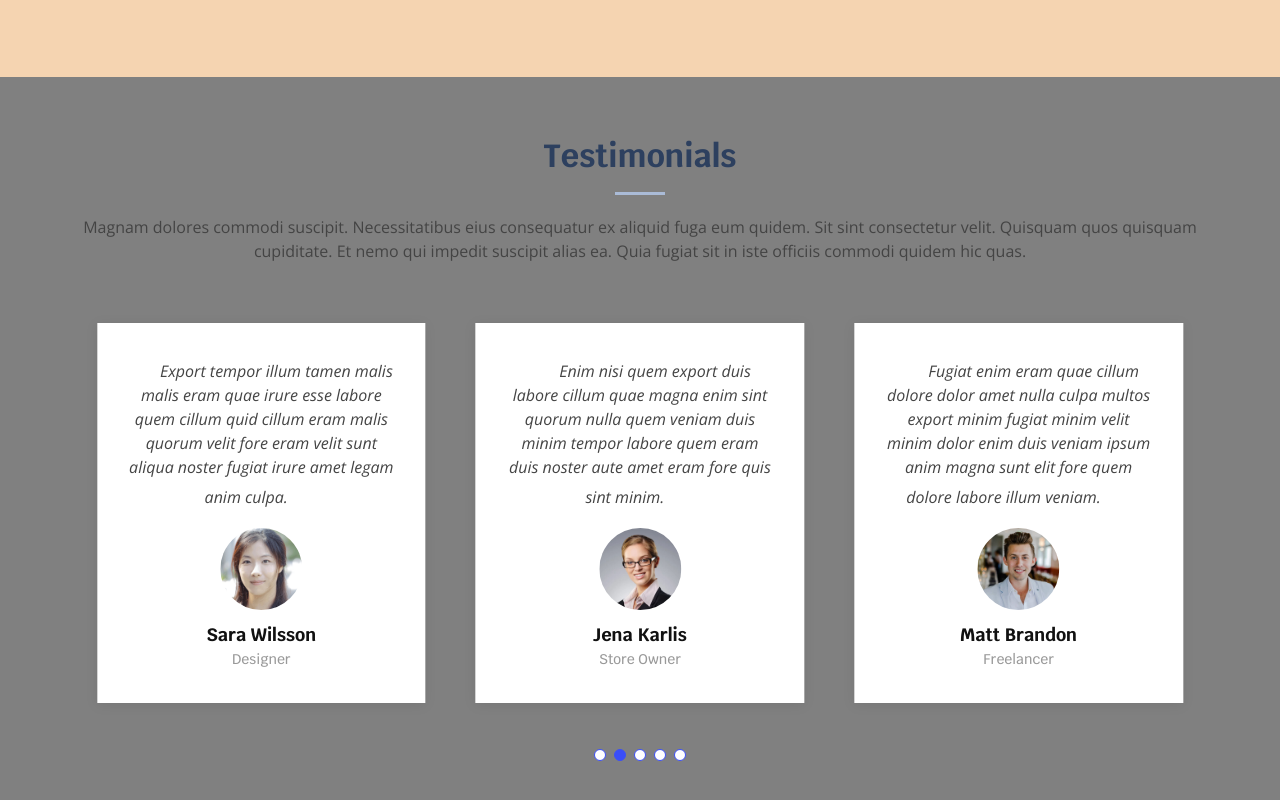
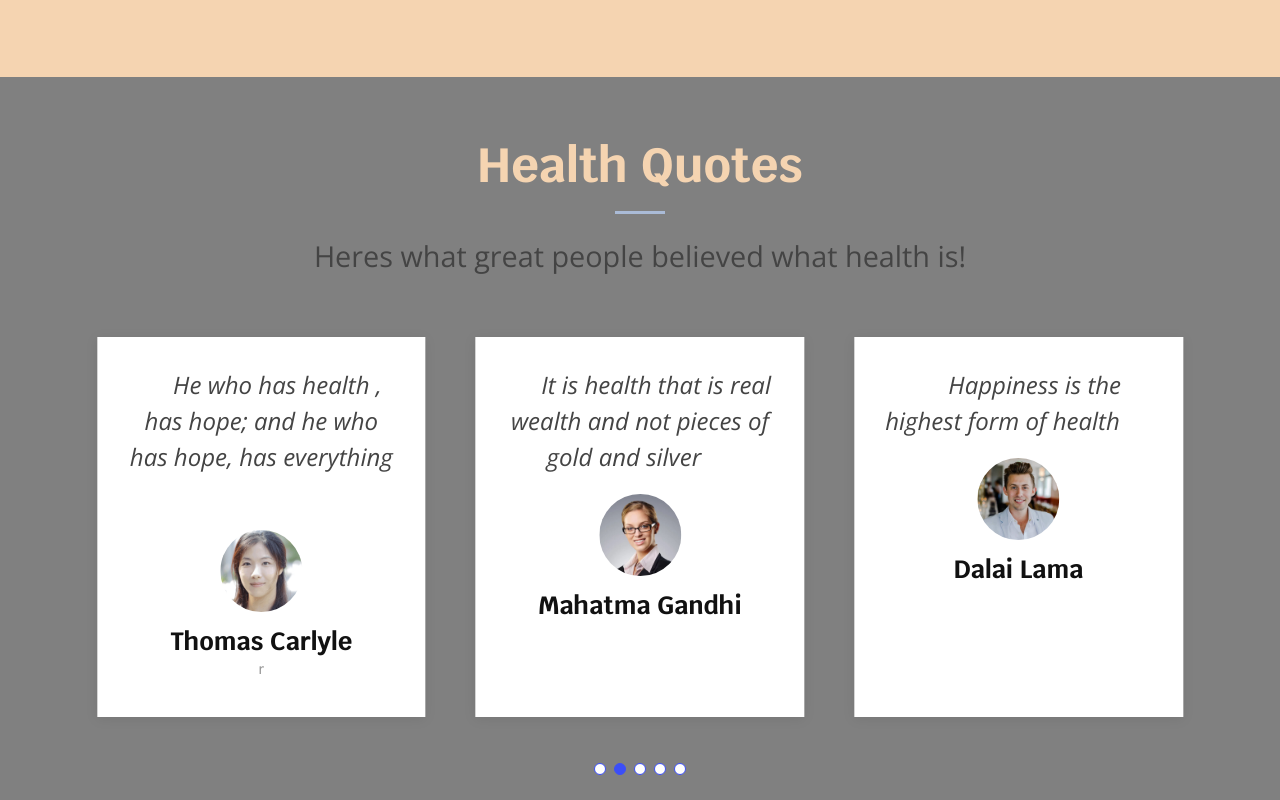
Before and after one commit to WceSahilOtari/SNAC, a plain HTML site: page index.html in a window 1280 px wide. Shown: the part 5640-6440 px from the top of the page. Drawn offline with nearby package versions, Linux system fonts and the light colour scheme; files whose address does not match are found by name.

Commit message:
Health quotes section

```diff
--- a/index.html
+++ b/index.html
@@ -465,10 +465,8 @@
       <div class="container" data-aos="fade-up">
 
         <div class="section-title">
-          <h2>Testimonials</h2>
-          <p>Magnam dolores commodi suscipit. Necessitatibus eius consequatur ex aliquid fuga eum quidem. Sit sint
-            consectetur velit. Quisquam quos quisquam cupiditate. Et nemo qui impedit suscipit alias ea. Quia fugiat sit
-            in iste officiis commodi quidem hic quas.</p>
+          <h2>Health Quotes</h2>
+          <p>Heres what great people believed what health is!</p>
         </div>
 
         <div class="testimonials-slider swiper-container" data-aos="fade-up" data-aos-delay="100">
@@ -478,13 +476,12 @@
               <div class="testimonial-item">
                 <p>
                   <i class="bx bxs-quote-alt-left quote-icon-left"></i>
-                  Proin iaculis purus consequat sem cure digni ssim donec porttitora entum suscipit rhoncus. Accusantium
-                  quam, ultricies eget id, aliquam eget nibh et. Maecen aliquam, risus at semper.
+                  Health is the greatest gift, contentment, the greatest wealth, faithfulness the best relationship
                   <i class="bx bxs-quote-alt-right quote-icon-right"></i>
                 </p>
                 <img src="assets/img/testimonials/testimonials-1.jpg" class="testimonial-img" alt="">
-                <h3>Saul Goodman</h3>
-                <h4>Ceo &amp; Founder</h4>
+                <h3>Buddha</h3>
+                <h4></h4>
               </div>
             </div><!-- End testimonial item -->
 
@@ -492,13 +489,12 @@
               <div class="testimonial-item">
                 <p>
                   <i class="bx bxs-quote-alt-left quote-icon-left"></i>
-                  Export tempor illum tamen malis malis eram quae irure esse labore quem cillum quid cillum eram malis
-                  quorum velit fore eram velit sunt aliqua noster fugiat irure amet legam anim culpa.
+                  He who has health , has hope; and he who has hope,  has everything
                   <i class="bx bxs-quote-alt-right quote-icon-right"></i>
                 </p>
                 <img src="assets/img/testimonials/testimonials-2.jpg" class="testimonial-img" alt="">
-                <h3>Sara Wilsson</h3>
-                <h4>Designer</h4>
+                <h3>Thomas Carlyle</h3>
+                <h4>r</h4>
               </div>
             </div><!-- End testimonial item -->
 
@@ -506,13 +502,12 @@
               <div class="testimonial-item">
                 <p>
                   <i class="bx bxs-quote-alt-left quote-icon-left"></i>
-                  Enim nisi quem export duis labore cillum quae magna enim sint quorum nulla quem veniam duis minim
-                  tempor labore quem eram duis noster aute amet eram fore quis sint minim.
+                  It is health that is real wealth and not pieces of gold and silver
                   <i class="bx bxs-quote-alt-right quote-icon-right"></i>
                 </p>
                 <img src="assets/img/testimonials/testimonials-3.jpg" class="testimonial-img" alt="">
-                <h3>Jena Karlis</h3>
-                <h4>Store Owner</h4>
+                <h3>Mahatma Gandhi</h3>
+                <h4></h4>
               </div>
             </div><!-- End testimonial item -->
 
@@ -520,13 +515,12 @@
               <div class="testimonial-item">
                 <p>
                   <i class="bx bxs-quote-alt-left quote-icon-left"></i>
-                  Fugiat enim eram quae cillum dolore dolor amet nulla culpa multos export minim fugiat minim velit
-                  minim dolor enim duis veniam ipsum anim magna sunt elit fore quem dolore labore illum veniam.
+                  Happiness is the highest form of health
                   <i class="bx bxs-quote-alt-right quote-icon-right"></i>
                 </p>
                 <img src="assets/img/testimonials/testimonials-4.jpg" class="testimonial-img" alt="">
-                <h3>Matt Brandon</h3>
-                <h4>Freelancer</h4>
+                <h3>Dalai Lama</h3>
+                <h4></h4>
               </div>
             </div><!-- End testimonial item -->
 
@@ -534,13 +528,12 @@
               <div class="testimonial-item">
                 <p>
                   <i class="bx bxs-quote-alt-left quote-icon-left"></i>
-                  Quis quorum aliqua sint quem legam fore sunt eram irure aliqua veniam tempor noster veniam enim culpa
-                  labore duis sunt culpa nulla illum cillum fugiat legam esse veniam culpa fore nisi cillum quid.
+                  Take care of your body. Its the only place you have to live
                   <i class="bx bxs-quote-alt-right quote-icon-right"></i>
                 </p>
                 <img src="assets/img/testimonials/testimonials-5.jpg" class="testimonial-img" alt="">
-                <h3>John Larson</h3>
-                <h4>Entrepreneur</h4>
+                <h3>Jim Rohn</h3>
+                <h4></h4>
               </div>
             </div><!-- End testimonial item -->
 
@@ -646,7 +639,7 @@
       <div class="container" data-aos="fade-up">
 
         <div class="section-title">
-          <h2 >Frequently Asked Questions</h2>
+          <h2 >Have questions? We have answers</h2>
         </div>
 
         <ul class="faq-list">
--- a/style.css
+++ b/style.css
@@ -956,7 +956,16 @@ section {
   box-shadow: 0px 2px 12px rgba(0, 0, 0, 0.08);
   background: #fff;
 }
-
+.testimonials .section-title h2{
+  color: #f5d4b1;
+  font-size: 3rem;
+}
+.testimonials .section-title p{
+  font-size: 1.8rem;
+}
+.testimonials .testimonial-item p {
+  font-size: 1.5rem;
+}
 .testimonials .testimonial-item .testimonial-img {
   width: 90px;
   border-radius: 50%;
@@ -965,7 +974,7 @@ section {
 }
 
 .testimonials .testimonial-item h3 {
-  font-size: 18px;
+  font-size: 25px;
   font-weight: bold;
   margin: 10px 0 5px 0;
   color: #111;
@@ -1132,8 +1141,8 @@ section {
   padding: 60px 0;
 }
 .faq .section-title h2{
-  color: black;
-  font-size: 3rem;
+  color: white;
+  font-size: 2.3rem;
 }
 .faq .faq-list {
   padding: 0;
```
